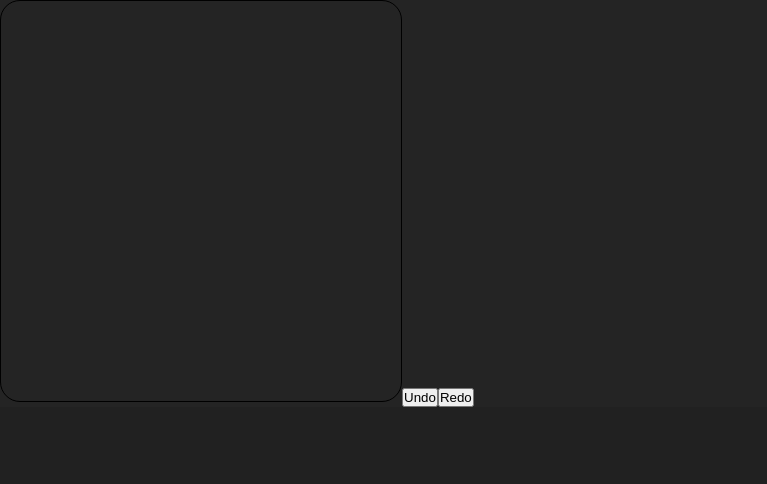
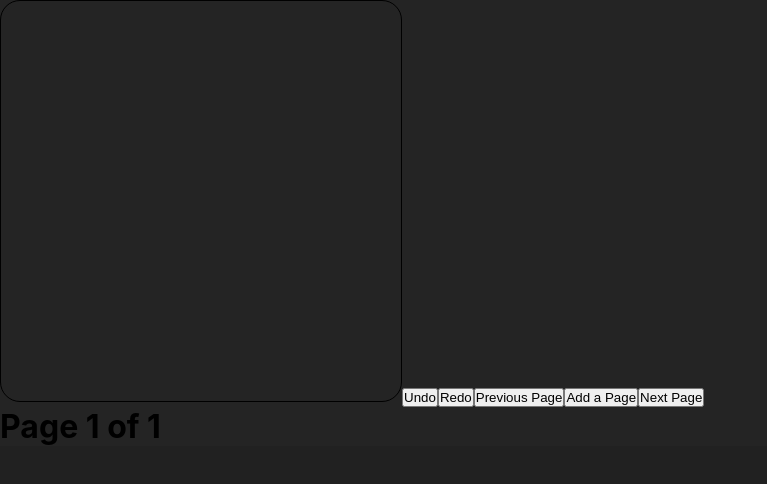
Before and after one commit to Shoozle/React-Story-Creator, a React (Create React App) app: page / in a window 1280 px wide. Shown: the top 484 px of the page, without its empty margins (0-767 px from the left). Built offline with nearby package versions, Linux system fonts and the light colour scheme.

Commit message:
Add prev next page added to reducer

```diff
--- a/src/components/Canvas/Canvas.js
+++ b/src/components/Canvas/Canvas.js
@@ -3,7 +3,7 @@ import storyReducer from '../../store/story';
 import classes from './canvas.module.css'
 
 const initialStoryState = {
-        pageNum: 0,
+        pageNum: 1,
         pages: [
             {
                 description: '',
@@ -55,7 +55,7 @@ const Canvas = (props) => {
             // const oldDrawings = [...drawings]
             // oldDrawings.push(canvas.toDataURL())
             // setDrawings(oldDrawings)
-            dispatchStory({ type: 'ADD_PAGE' })
+            // dispatchStory({ type: 'ADD_PAGE' })
         }
         setPainting(false);
     }
@@ -89,6 +89,20 @@ const Canvas = (props) => {
         // }
     }
 
+    const newPage = () => {
+        dispatchStory({ type: 'ADD_PAGE' })
+    }
+
+    const nextPage = () => {
+        if (storyState.pageNum < storyState.pages.length)
+            dispatchStory({ type: 'NEXT_PAGE' })
+    }
+
+    const prevPage = () => {
+        if (storyState.pageNum > 1)
+        dispatchStory({ type: 'PREV_PAGE' })
+    }
+
     return (
         <div className={classes.Canvas}>
             <canvas
@@ -105,6 +119,10 @@ const Canvas = (props) => {
             />
             <button onClick={undo}>Undo</button>
             <button onClick={redo}>Redo</button>
+            <button onClick={prevPage}>Previous Page</button>
+            <button onClick={newPage}>Add a Page</button>
+            <button onClick={nextPage}>Next Page</button>
+            <h1>Page {storyState.pageNum} of {storyState.pages.length}</h1>
         </div>
     )
 }
--- a/src/store/story.js
+++ b/src/store/story.js
@@ -7,18 +7,21 @@ const storyReducer = (state, action) => {
             return { ...state };
         case 'ADD_PAINTING':
             return { ...state };
-        case 'NEXT_PAGE':
-            return { ...state };
+        case 'NEXT_PAGE': {
+            let newCurrentPage = state.pageNum + 1;
+            return { ...state, pageNum: newCurrentPage };
+        }
         case 'PREV_PAGE':
-            return { ...state };
+            let newCurrentPage = state.pageNum - 1;
+            return { ...state, pageNum: newCurrentPage };
         case 'ADD_PAGE':
             const oldPages = [...state.pages]
             const pageNum = oldPages.length + 1;
-            oldPages.push({description: '', paintingIndex: 0, paintings: []})
+            oldPages.push({ description: '', paintingIndex: 0, paintings: [] })
 
-            return { ...state, pageNum, pages : oldPages };
+            return { pageNum, pages: oldPages };
         default:
-            // throw new Error('Unexpected case');
+        // throw new Error('Unexpected case');
     }
 }
 
```
